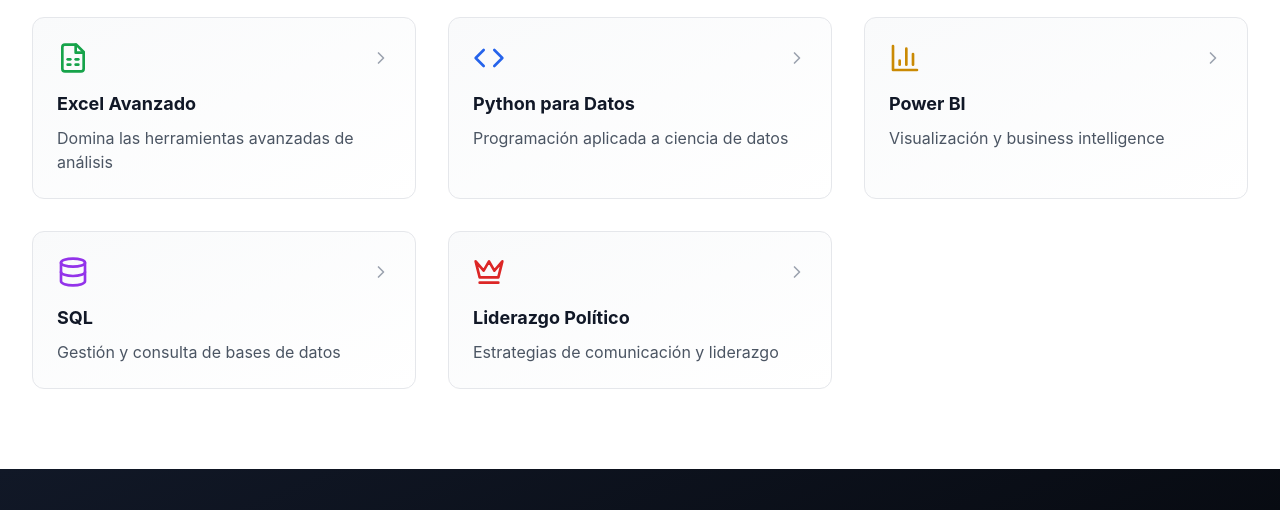
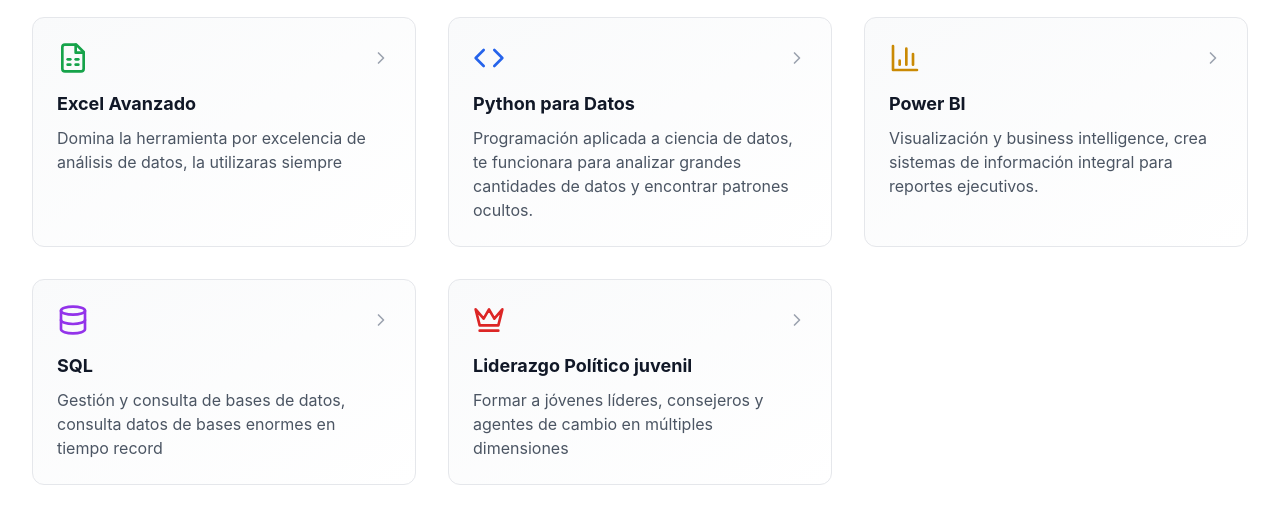
Before and after one commit to XxHurtadoxX/ea-tech-co, a React (Create React App) app: page / in a window 1280 px wide. Shown: the part 2700-3210 px from the top of the page. Built offline with nearby package versions, Linux system fonts and the light colour scheme.

Commit message:
actualizacion de cursos

```diff
--- a/src/App.tsx
+++ b/src/App.tsx
@@ -210,7 +210,7 @@ const EATechWebsite = () => {
   const courses = [
     {
       name: "Excel Avanzado",
-      description: "Domina las herramientas avanzadas de análisis",
+      description: "Domina la herramienta por excelencia de análisis de datos, la utilizaras siempre",
       icon: <FileSpreadsheet className="w-8 h-8 text-green-600" />,
       duration: "48 horas",
       classes: "2 sesiones de 4h por semana",
@@ -227,7 +227,7 @@ const EATechWebsite = () => {
     },
     {
       name: "Python para Datos",
-      description: "Programación aplicada a ciencia de datos",
+      description: "Programación aplicada a ciencia de datos, te funcionara para analizar grandes cantidades de datos y encontrar patrones ocultos.",
       icon: <Code className="w-8 h-8 text-blue-600" />,
       duration: "48 horas",
       classes: "4 sesiones de 2h por semana",
@@ -243,7 +243,7 @@ const EATechWebsite = () => {
     },
     {
       name: "Power BI",
-      description: "Visualización y business intelligence",
+      description: "Visualización y business intelligence, crea sistemas de información integral para reportes ejecutivos.",
       icon: <BarChart3 className="w-8 h-8 text-yellow-600" />,
       duration: "48 horas",
       classes: "2 sesiones de 4h por semana",
@@ -260,7 +260,7 @@ const EATechWebsite = () => {
     },
     {
       name: "SQL",
-      description: "Gestión y consulta de bases de datos",
+      description: "Gestión y consulta de bases de datos, consulta datos de bases enormes en tiempo record",
       icon: <Database className="w-8 h-8 text-purple-600" />,
       duration: "48 horas",
       classes: "4 sesiones de 2h por semana",
@@ -275,19 +275,19 @@ const EATechWebsite = () => {
       ]
     },
     {
-      name: "Liderazgo Político",
-      description: "Estrategias de comunicación y liderazgo",
+      name: "Liderazgo Político juvenil",
+      description: "Formar a jóvenes líderes, consejeros y agentes de cambio en múltiples dimensiones",
       icon: <Crown className="w-8 h-8 text-red-600" />,
       duration: "40 horas",
       classes: "2 sesiones de 4h por semana",
       methodology: "Formación mixta: presencial + e-learning",
       price: "$ 200.000 COP (pago único)",
       content: [
-        "Técnicas de comunicación política",
-        "Gestión de campaña digital",
-        "Simulacros de manejo de crisis",
-        "Análisis de encuestas y opinión pública",
-        "Negociación y formación de alianzas"
+        "Fundamentos del liderazgo público juvenil",
+        "Diseño de políticas públicas juveniles",
+        "Formulación de proyectos con enfoque juvenil",
+        "Liderazgo basado en datos + Comunicación de impacto",
+        "Plan de acción, posicionamiento digital y sostenibilidad política"
       ]
     }
   ];
```
